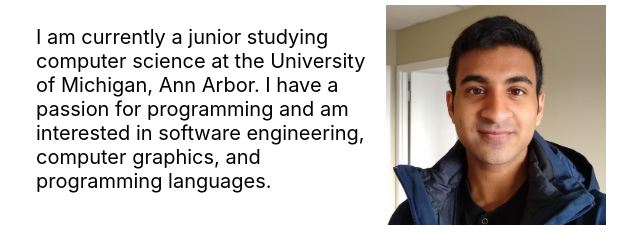
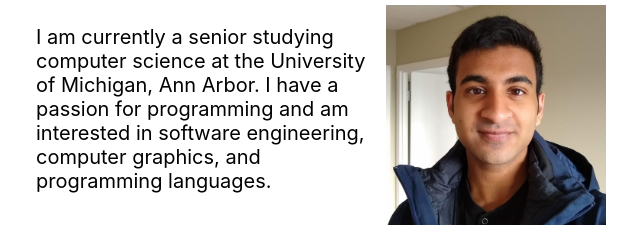
Before and after one commit to anandrav/anandrav.github.io, a plain HTML site: page index.html in a window 1280 px wide. Shown: the part 430-673 px from the top of the page, 304-944 px from the left. Drawn offline with Linux system fonts and the light colour scheme.

Commit message:
changed junior to senior

```diff
--- a/index.html
+++ b/index.html
@@ -34,7 +34,7 @@
                     <hr/>
                     <div class="section_body">
                         <p id="about_me_desc">
-                            I am currently a junior studying computer science at the University of Michigan, Ann Arbor.
+                            I am currently a senior studying computer science at the University of Michigan, Ann Arbor.
                             I have a passion for programming and am interested in software engineering, computer graphics, and programming languages.
 
                         </p>
```
